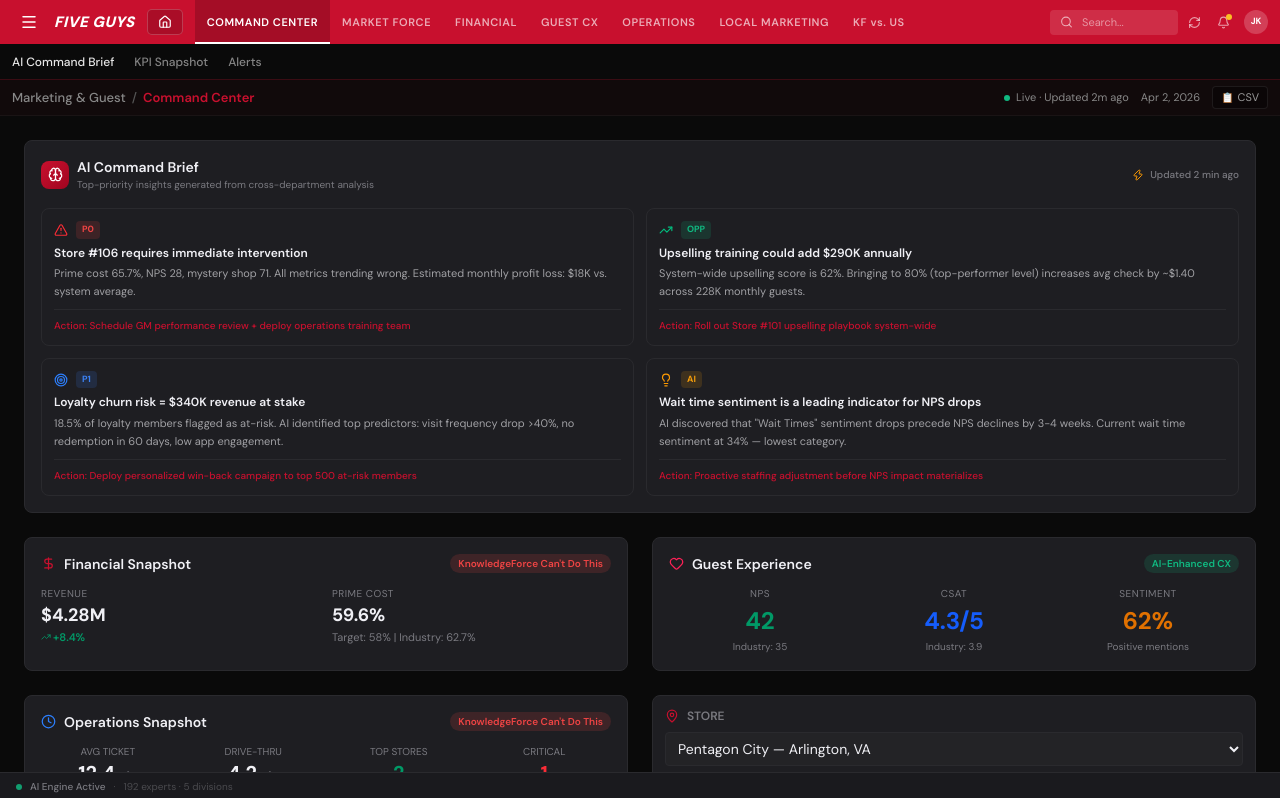
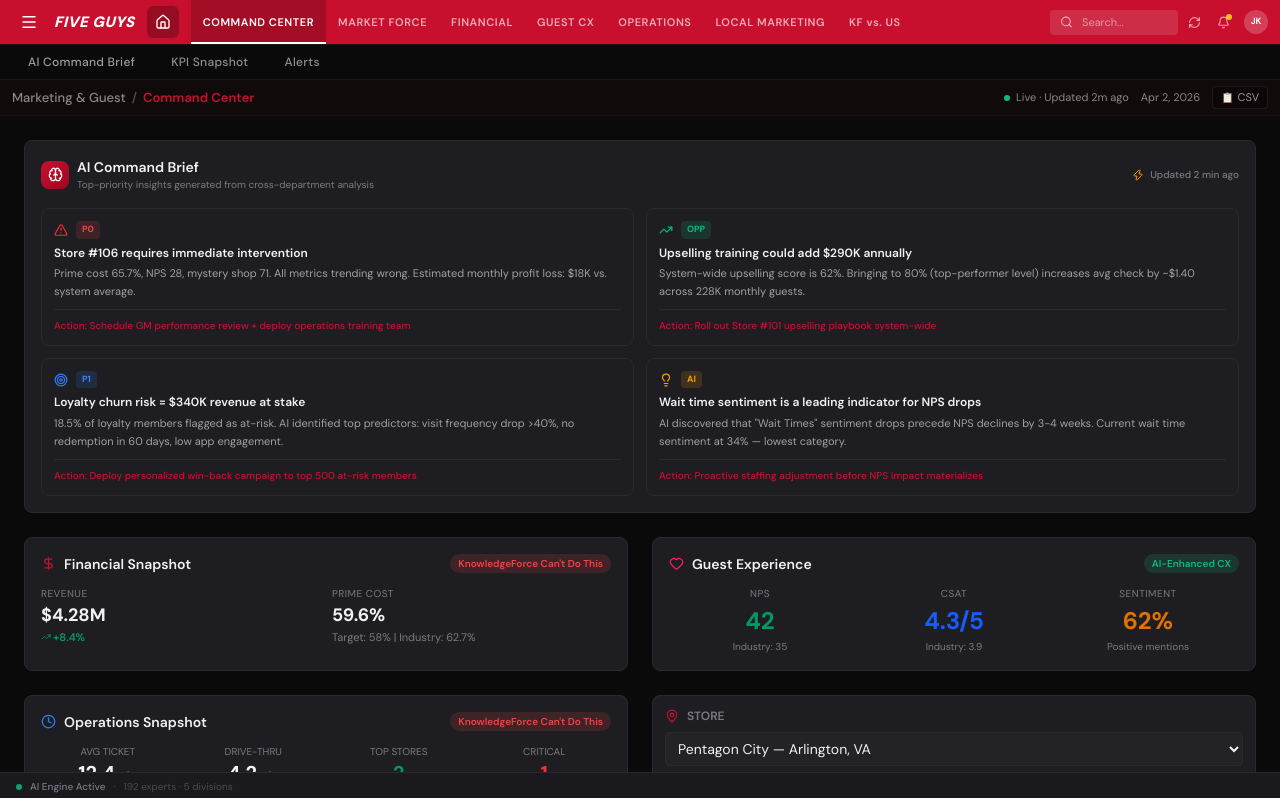
Before and after one commit to fittysixer/marketing-command-center, a React (Vite) app: page / in a window 1280 px wide. Shown: the top 798 px of the page. Built offline with nearby package versions, Linux system fonts and the light colour scheme; the HTML template or start-up script is replaced by a standard one.

Commit message:
Match Brand Hub nav: home button 32x32, sub-nav padding and spacing

```diff
--- a/src/components/DashboardHeader.tsx
+++ b/src/components/DashboardHeader.tsx
@@ -52,13 +52,13 @@
             FIVE GUYS
           </span>
 
-          {/* Home button — dark rounded square with border, 48x26, matching Brand Hub */}
+          {/* Home button — matches Brand Hub exactly: 32x32, no border, rgba(0,0,0,0.25) bg, 6px radius */}
           <a
             href="https://fsagent-modular.vercel.app/"
-            className="flex items-center justify-center hover:bg-black/25 transition-colors"
-            style={{ background: 'rgba(0,0,0,0.15)', borderRadius: '5px', width: '36px', height: '26px', border: '1px solid rgba(255,255,255,0.2)' }}
+            className="flex items-center justify-center hover:bg-black/30 transition-colors"
+            style={{ background: 'rgba(0,0,0,0.25)', borderRadius: '6px', width: '32px', height: '32px', border: 'none' }}
           >
-            <Home size={14} color="white" />
+            <Home size={16} color="white" />
           </a>
 
           {/* Main tabs */}
@@ -102,10 +102,10 @@
         </div>
       </div>
 
-      {/* Sub-navigation row — Brand Hub: 36px, transparent bg, red-tinted bottom border, 12px font, weight 500 */}
-      <div className="flex items-center px-3 gap-5" style={{ height: '36px', borderBottom: '1px solid rgba(200, 16, 46, 0.25)' }}>
+      {/* Sub-navigation row — Brand Hub exact: 36px, gap 4px, borderTop + borderBottom, muted text colors */}
+      <div className="flex items-center px-3" style={{ height: '36px', gap: '4px', borderTop: '0.9px solid rgba(255,255,255,0.06)', borderBottom: '0.9px solid rgba(200, 16, 46, 0.25)' }}>
         {(subNavItems[activeSection] || []).map((item, i) => (
-          <button key={item} className="text-xs font-medium transition-colors hover:text-white" style={{ color: i === 0 ? 'rgba(255,255,255,0.9)' : 'rgba(255,255,255,0.5)' }}>
+          <button key={item} className="text-xs transition-colors hover:text-white" style={{ color: i === 0 ? 'rgba(255,255,255,0.6)' : 'rgba(255,255,255,0.55)', fontWeight: 500, letterSpacing: '0.3px', padding: '6px 16px' }}>
             {item}
           </button>
         ))}
```
